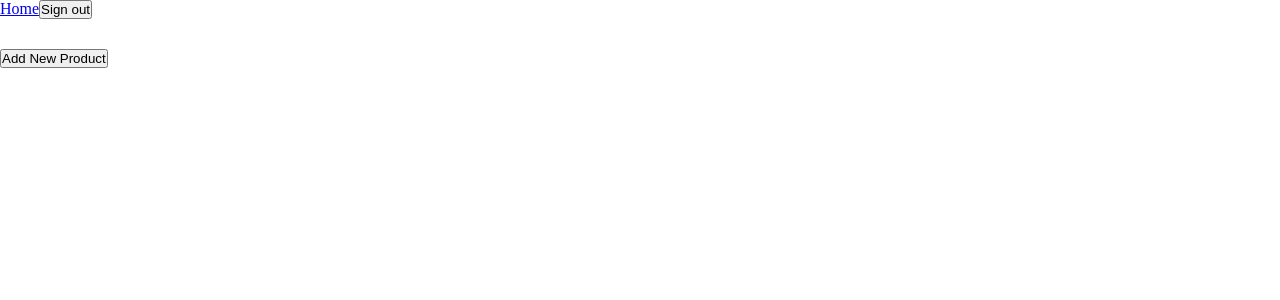
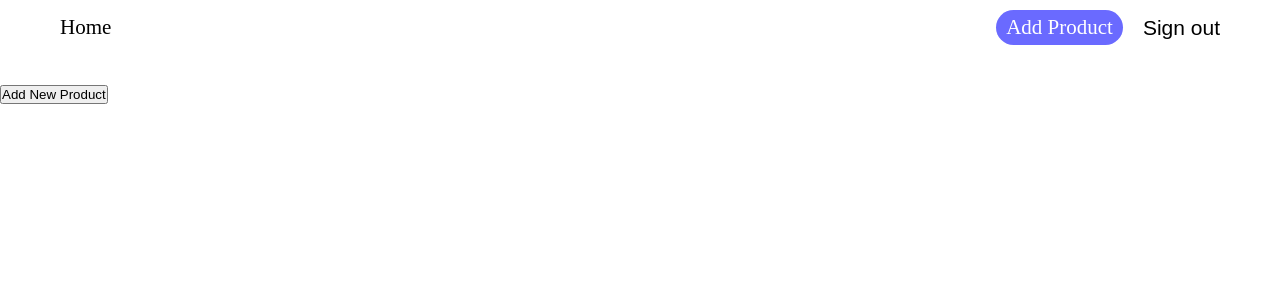
Before and after one commit to JelaJs/sellBuy-Vue3-app, a Vue app: page /user in a window 1280 px wide. Shown: the top 300 px of the page. Built offline with nearby package versions, Linux system fonts and the light colour scheme; no server answers; the database is empty; sample sign-in values are in the browser's storage.

Commit message:
Adding style, product search on homepage added.

```diff
--- a/src/App.vue
+++ b/src/App.vue
@@ -1,9 +1,12 @@
 <template>
   <header>
-    <nav>
+    <nav class="container nav">
       <RouterLink to="/">Home</RouterLink>
       <RouterLink to="/login" v-if="!isLoggedIn">Login</RouterLink>
-      <button @click="handleSignout" v-if="isLoggedIn">Sign out</button>
+      <div v-if="isLoggedIn" class="btn-link-wrap">
+        <RouterLink class="add-prod-link" to="/user">Add Product</RouterLink>
+        <button @click="handleSignout">Sign out</button>
+      </div>
     </nav>
   </header>
 
@@ -37,4 +40,40 @@ onMounted(() => {
 })
 </script>
 
-<style scoped></style>
+<style scoped>
+.nav {
+  display: flex;
+  justify-content: space-between;
+  align-items: center;
+  padding-top: 1rem;
+  padding-bottom: 1rem;
+}
+
+.nav a {
+  text-decoration: none;
+  color: #000;
+  font-size: 2.1rem;
+}
+
+.nav a.add-prod-link {
+  padding: 0.5rem 1rem;
+  background-color: rgb(106, 106, 255);
+  color: #fff;
+  border-radius: 20px;
+}
+
+.btn-link-wrap {
+  display: flex;
+  align-items: center;
+  gap: 2rem;
+}
+
+.nav .btn-link-wrap button {
+  border: none;
+  background-color: transparent;
+  color: #000;
+  font-size: 2.1rem;
+  font-weight: 400;
+  cursor: pointer;
+}
+</style>
--- a/src/views/HomeView.vue
+++ b/src/views/HomeView.vue
@@ -1,15 +1,26 @@
 <template>
   <main>
-    <h1>Home page</h1>
+    <div class="container">
+      <h1>Buy and Sell Quickly</h1>
+      <div class="findProd-wrap">
+        <p>Find Product:</p>
+        <input
+          v-model="searchProduct"
+          type="text"
+          placeholder="product name"
+          @input="searchForProduct"
+        />
+      </div>
       <ul v-if="prodRef">
         <li v-for="product in products" :key="product.id" @click="goTosingleProduct(product.id)">
           <img :src="product.imageUrl" :alt="product.imageName" />
-        <p>{{ product.productType }}</p>
-        <p>{{ product.productName }}</p>
-        <p>{{ product.productDescription }}</p>
-        <p>{{ product.productPrice }}</p>
+          <p class="prod-type">{{ product.productType }}</p>
+          <p class="prod-name">{{ product.productName }}</p>
+          <p class="prod-desc">{{ product.productDescription.slice(0, 30) }}...</p>
+          <p class="prod-price">{{ product.productPrice }} €</p>
         </li>
       </ul>
+    </div>
   </main>
 </template>
 
@@ -29,18 +40,21 @@ import {
   addDoc,
   onSnapshot,
   query,
-  orderBy
+  orderBy,
+  where
 } from '@/firebase'
 
 const router = useRouter()
 const products = ref([])
-const dateSortedProducts = ref([])
-const priceSortedProducts = ref([])
-const priceToLowerSortedProducts = ref([])
+//const dateSortedProducts = ref([])
+//const priceSortedProducts = ref([])
+//const priceToLowerSortedProducts = ref([])
 const prodRef = collection(db, 'products')
-const sortedByDateRef = query(prodRef, orderBy('createdAt', 'desc')) //od najmladjeg ka najstarijem, ovo po difotu prvo mi je od najstarijeg do najmladjeg
-const sortedByPriceRef = query(prodRef, orderBy('productPrice')) //od najjeftinijeg do najskupljeg
-const toLowerSortedPriceRef = query(prodRef, orderBy('productPrice', 'desc'))
+//const sortedByDateRef = query(prodRef, orderBy('createdAt', 'desc')) //od najmladjeg ka najstarijem, ovo po difotu prvo mi je od najstarijeg do najmladjeg
+//const sortedByPriceRef = query(prodRef, orderBy('productPrice')) //od najjeftinijeg do najskupljeg
+//const toLowerSortedPriceRef = query(prodRef, orderBy('productPrice', 'desc'))
+const searchProduct = ref('')
+const searchTimer = ref(null)
 
 onSnapshot(prodRef, (snapshot) => {
   snapshot.docs.forEach((doc) => {
@@ -49,35 +63,90 @@ onSnapshot(prodRef, (snapshot) => {
   console.log(products.value)
 })
 
-onSnapshot(sortedByDateRef, (snapshot) => {
+const goTosingleProduct = (id) => {
+  router.push(`/singleproduct/${id}`)
+}
+
+const searchForProduct = () => {
+  clearTimeout(searchTimer.value)
+  searchTimer.value = setTimeout(() => {
+    if (searchProduct.value === '') {
+      onSnapshot(prodRef, (snapshot) => {
         snapshot.docs.forEach((doc) => {
-    dateSortedProducts.value.push({ ...doc.data(), id: doc.id })
+          products.value.push({ ...doc.data(), id: doc.id })
         })
-  console.log('date sorted', dateSortedProducts.value)
       })
 
-onSnapshot(sortedByPriceRef, (snapshot) => {
-  snapshot.docs.forEach((doc) => {
-    priceSortedProducts.value.push({ ...doc.data(), id: doc.id })
-  })
-  console.log('price sorted', priceSortedProducts.value)
-})
-
-onSnapshot(toLowerSortedPriceRef, (snapshot) => {
-  snapshot.docs.forEach((doc) => {
-    priceToLowerSortedProducts.value.push({ ...doc.data(), id: doc.id })
-  })
-  console.log('price to lower sorted', priceToLowerSortedProducts.value)
-})
-
-const goTosingleProduct = (id) => {
-  router.push(`/singleproduct/${id}`)
+      return
+    }
+    products.value = products.value.filter(
+      (prod) => prod.productName.trim().toLowerCase() === searchProduct.value.trim().toLowerCase()
+    )
+  }, 300)
 }
 </script>
 
 <style scoped>
-img {
-  width: 200px;
-  height: 200px;
+h1 {
+  text-align: center;
+  font-size: 4.2rem;
+}
+
+.findProd-wrap {
+  display: flex;
+  align-items: center;
+  margin-top: 3rem;
+  gap: 0.5rem;
+}
+
+.findProd-wrap p {
+  font-size: 2rem;
+}
+
+.findProd-wrap input {
+  padding: 0.5rem 1rem;
+  outline: none;
+  border-radius: 10px;
+  border: 1px solid #ccc;
+}
+
+ul {
+  list-style: none;
+  display: grid;
+  grid-template-columns: 1fr 1fr 1fr 1fr;
+  gap: 3rem;
+  margin-top: 2rem;
+}
+
+ul li {
+  cursor: pointer;
+}
+
+ul li img {
+  width: 100%;
+  height: 100%;
+  border-radius: 10px;
+  object-fit: cover;
+}
+
+ul li .prod-type {
+  font-size: 1.4rem;
+  color: #00000094;
+}
+
+ul li .prod-name {
+  font-size: 2rem;
+  font-weight: 600;
+  margin-top: 0.2rem;
+  text-transform: uppercase;
+}
+
+ul li .prod-desc {
+  margin-top: 1rem;
+  font-size: 1.8rem;
+}
+
+ul li .prod-price {
+  font-size: 1.8rem;
 }
 </style>
```
Lines whose indentation alone changed are shown as unchanged.
